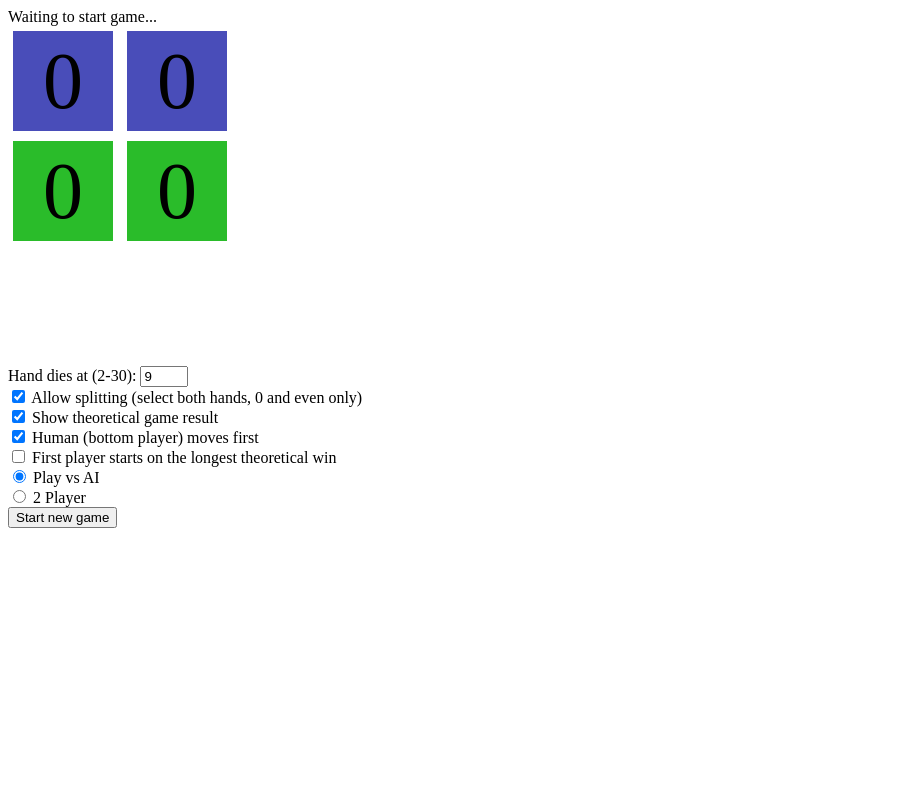
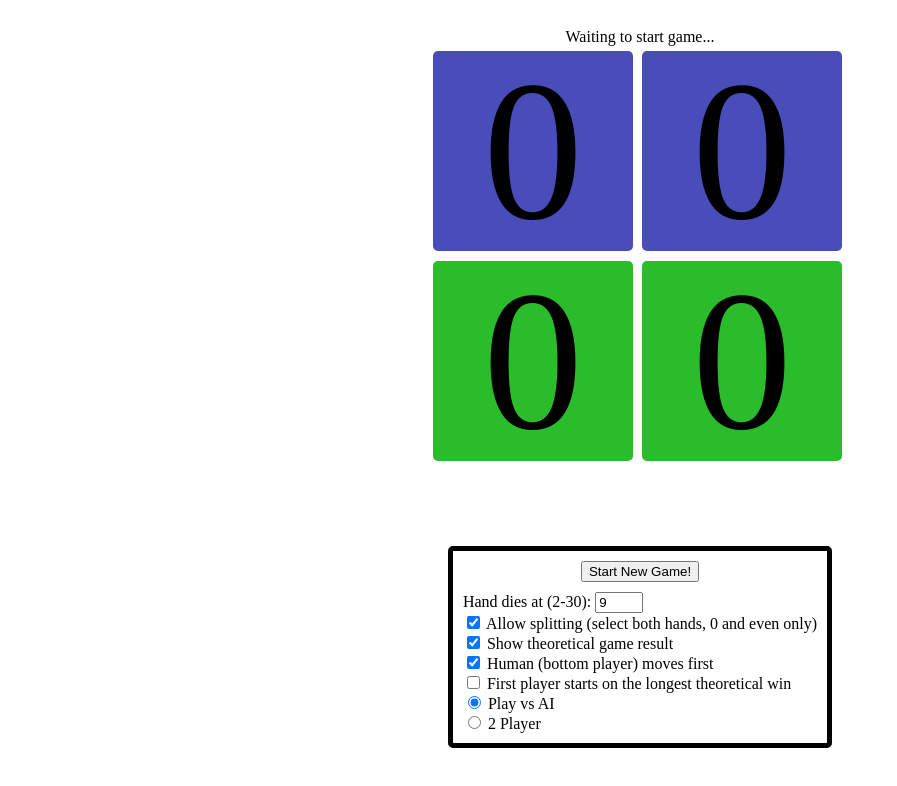
Before and after one commit to IonatanGiurgiu/Chopsticks-AI, a plain HTML site: page index.html in a window 1280 px wide. Shown: the whole page, without its empty margins (0-897 px from the left). Drawn offline with Linux system fonts and the light colour scheme.

Commit message:
Website look change

```diff
--- a/index.html
+++ b/index.html
@@ -11,14 +11,16 @@
     <div class="game-area">
         <div id="game-info"></div>
         <div id="turn-info">Waiting to start game...</div>
-        <div class="green-box-p1" id="top-left-hand" onclick="handClicked(this.id)">0</div>
-        <div class="green-box-p1" id="top-right-hand" onclick="handClicked(this.id)">0</div>
+        <div class="box-top-player" id="top-left-hand" onclick="handClicked(this.id)">0</div>
+        <div class="box-top-player" id="top-right-hand" onclick="handClicked(this.id)">0</div>
         <br>
-        <div class="green-box-p2" id="bottom-left-hand" onclick="handClicked(this.id)">0</div>
-        <div class="green-box-p2" id="bottom-right-hand" onclick="handClicked(this.id)">0</div>
+        <div class="box-bottom-player" id="bottom-left-hand" onclick="handClicked(this.id)">0</div>
+        <div class="box-bottom-player" id="bottom-right-hand" onclick="handClicked(this.id)">0</div>
         <div id="game-value-info"></div>
     </div>
+    <div class="game-settings-box">
         <div class="game-settings">
+            <button id="startGameButton" onclick="startGame()">Start New Game!</button>
             <div>
                 <label for="number-input">Hand dies at (2-30):</label>
                 <input type="number" id="number-input" value="9">
@@ -51,7 +53,7 @@
                 <input type="radio" id="radio2" name="radio-group1">
                 <label for="radio2">2 Player</label>
             </div>
-        <button onclick="startGame()">Start new game</button>
+        </div>
     </div>
   </body>
 </html>
--- a/styles.css
+++ b/styles.css
@@ -3,29 +3,50 @@
 }
 
 
-.green-box-p1, .green-box-p2 {
-    width: 100px;
-    height: 100px;
-    margin: 5px;
+.box-top-player, .box-bottom-player {
+    width: min(25vh, 40vw);
+    height: min(25vh, 40vw);
+    margin-top: 5px;
+    margin-right: 5px;
+    margin-bottom: 5px;
     display: inline-block;
     text-align: center;
-    font-size: 80px;
-    line-height: 100px;
+    font-size: min(25vh, 40vw);
+    line-height: min(25vh, 40vw);
+    border-radius: 5px;
 }
 
-
-.green-box-p1{
+.box-top-player{
     background-color: rgb(73, 77, 185);
 }
-.green-box-p2{
+.box-bottom-player{
     background-color: rgb(42, 188, 42);
 }
 
+.game-area, .game-settings-box{
+    display: block;
+    margin: 0 auto;
+    text-align: center;
+}
 
 .game-settings{
-    margin-top: 15vh;
+    margin-top: 10vh;
+    padding: 10px;
+    border: 5px solid black;
+    border-radius: 5px;
+    display: inline-block;
+    text-align: left;
 }
+
 #game-info{
     font-weight: bold;
-    font-size: large;
+    font-size: x-large;
+    padding-bottom: 20px;
 }
+
+#startGameButton{
+    display: block;
+    margin: 0 auto;
+    text-align: center;
+    margin-bottom: 10px;
+}
```
Lines whose indentation alone changed are shown as unchanged.
